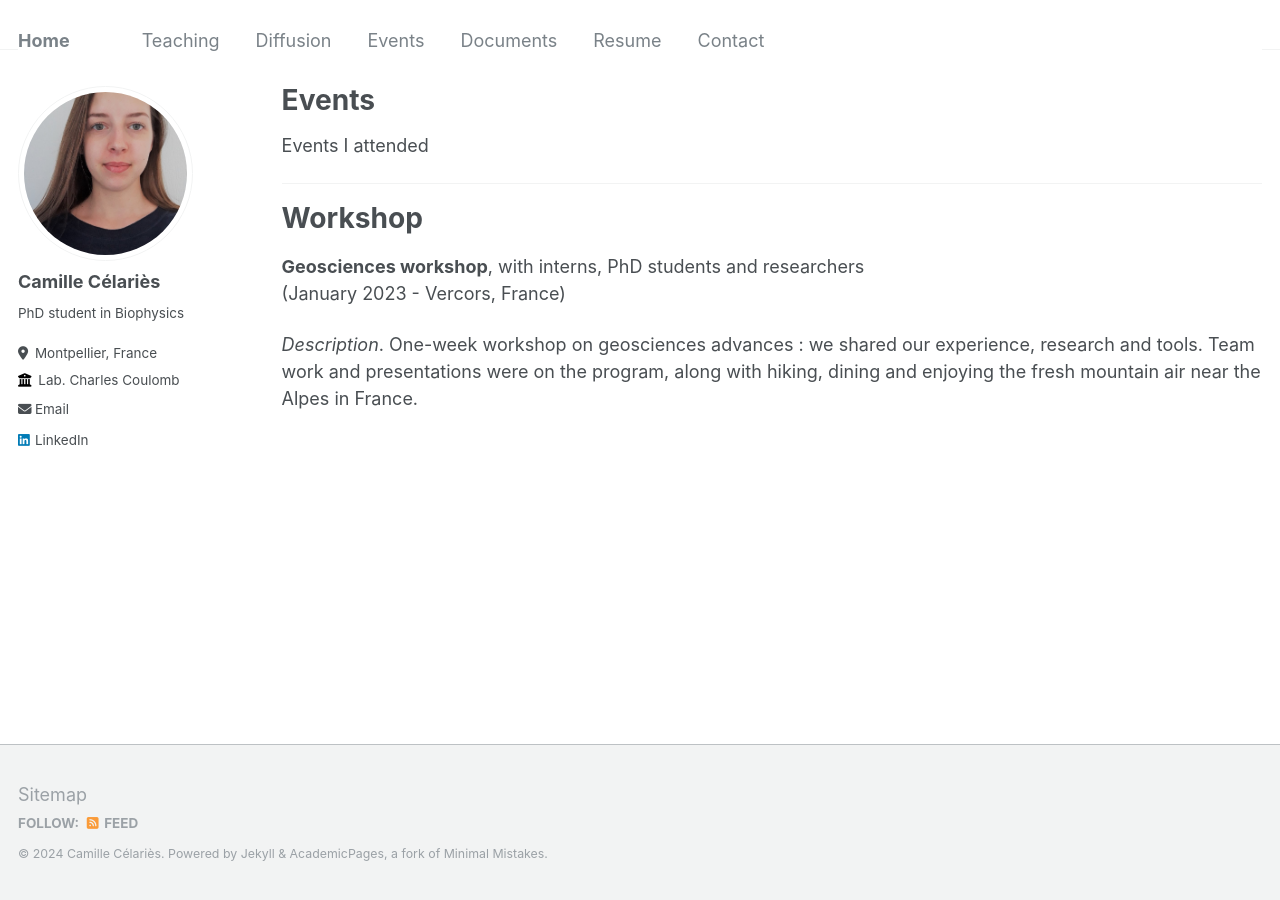
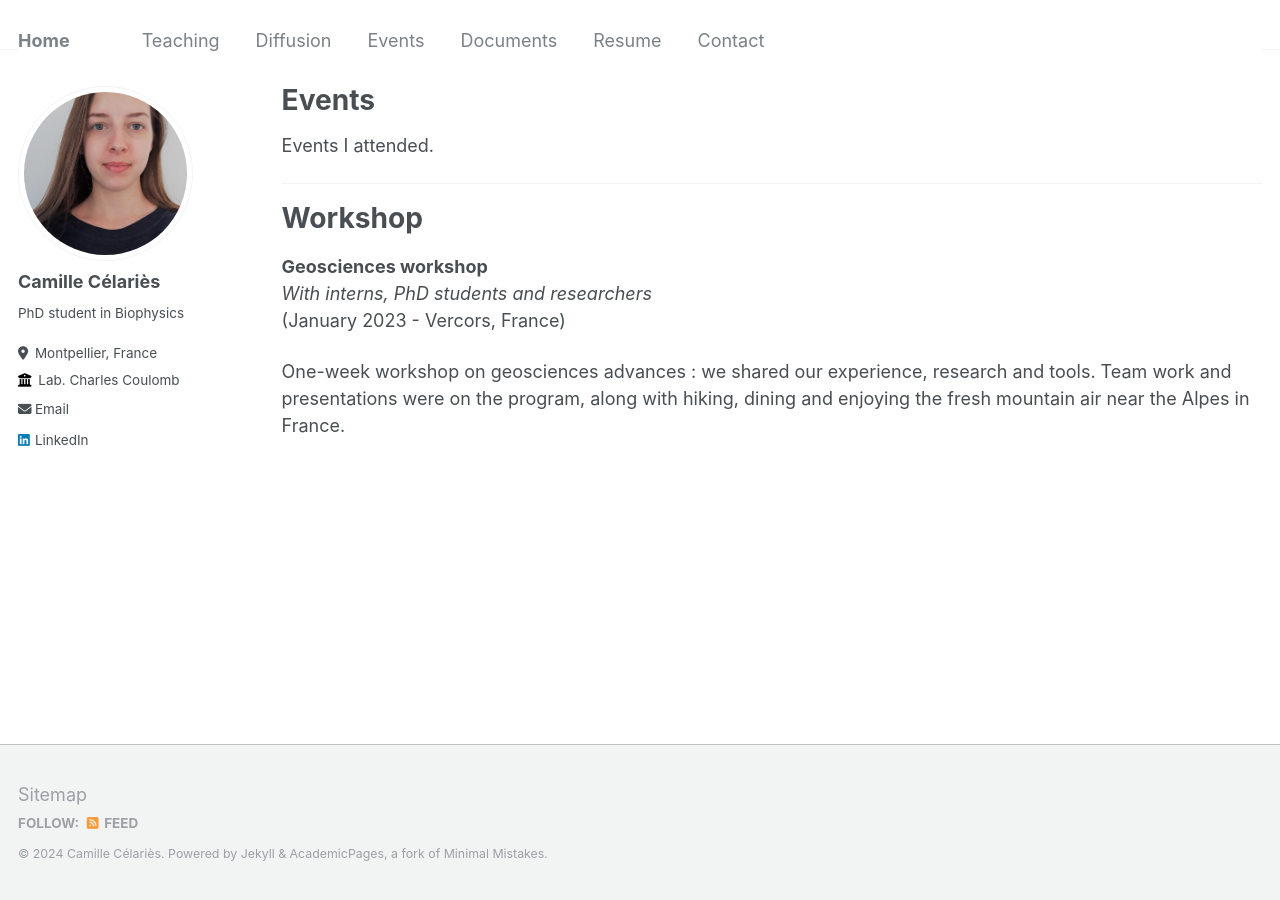
Before and after one commit to camillecelaries/camillecelaries.github.io, a Jekyll site: the page built from _pages/events.md, in a window 1280 px wide. Built offline with Jekyll 4.4.1, drawn with Linux system fonts in a browser that asks for light colours.

Commit message:
Update events.md

```diff
--- a/_pages/events.md
+++ b/_pages/events.md
@@ -7,14 +7,15 @@
   - /resume
 ---
 
-Events I attended
+Events I attended.
 
 ***
 
 Workshop
 =====
 
-<b>Geosciences workshop</b>, with interns, PhD students and researchers
+<b>Geosciences workshop</b>
+<br><i>With interns, PhD students and researchers</i>
 <br>(January 2023 - Vercors, France)
 
-<i>Description</i>. One-week workshop on geosciences advances : we shared our experience, research and tools. Team work and presentations were on the program, along with hiking, dining and enjoying the fresh mountain air near the Alpes in France.
+One-week workshop on geosciences advances : we shared our experience, research and tools. Team work and presentations were on the program, along with hiking, dining and enjoying the fresh mountain air near the Alpes in France.
```
